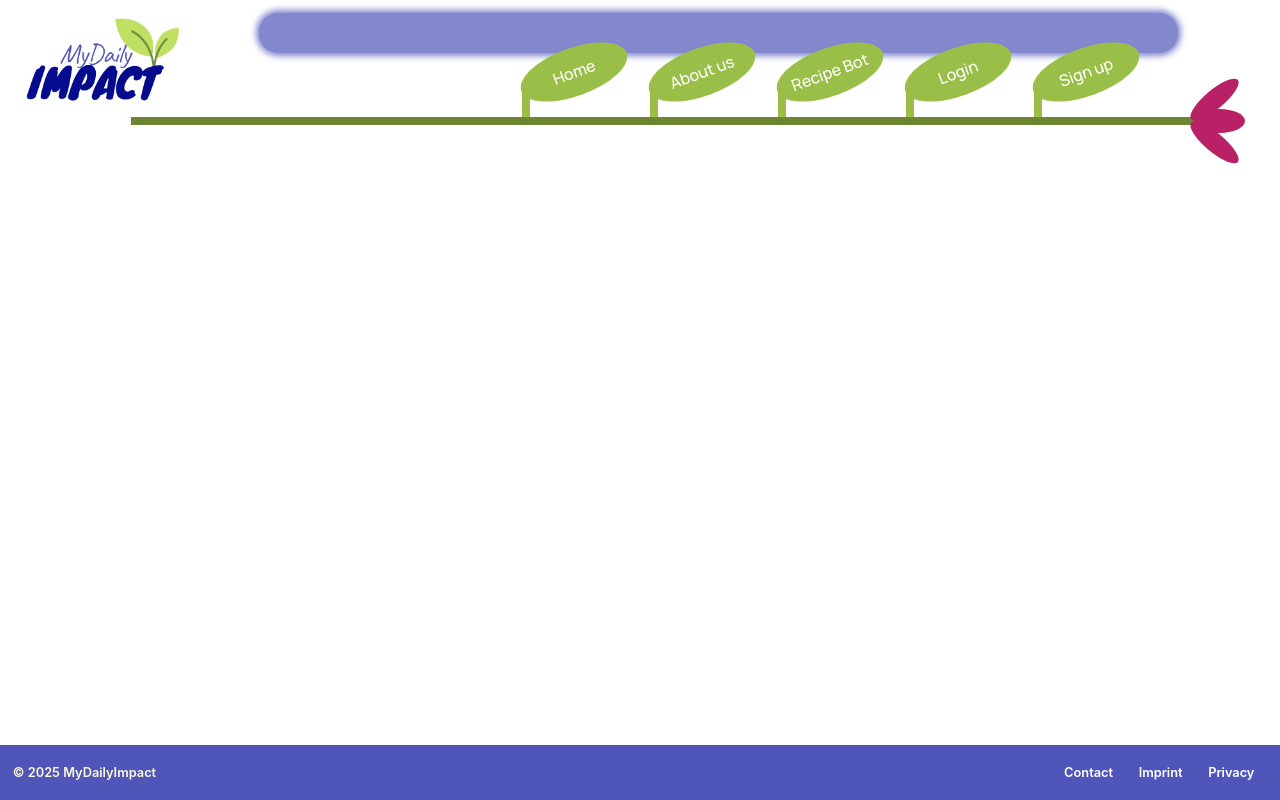
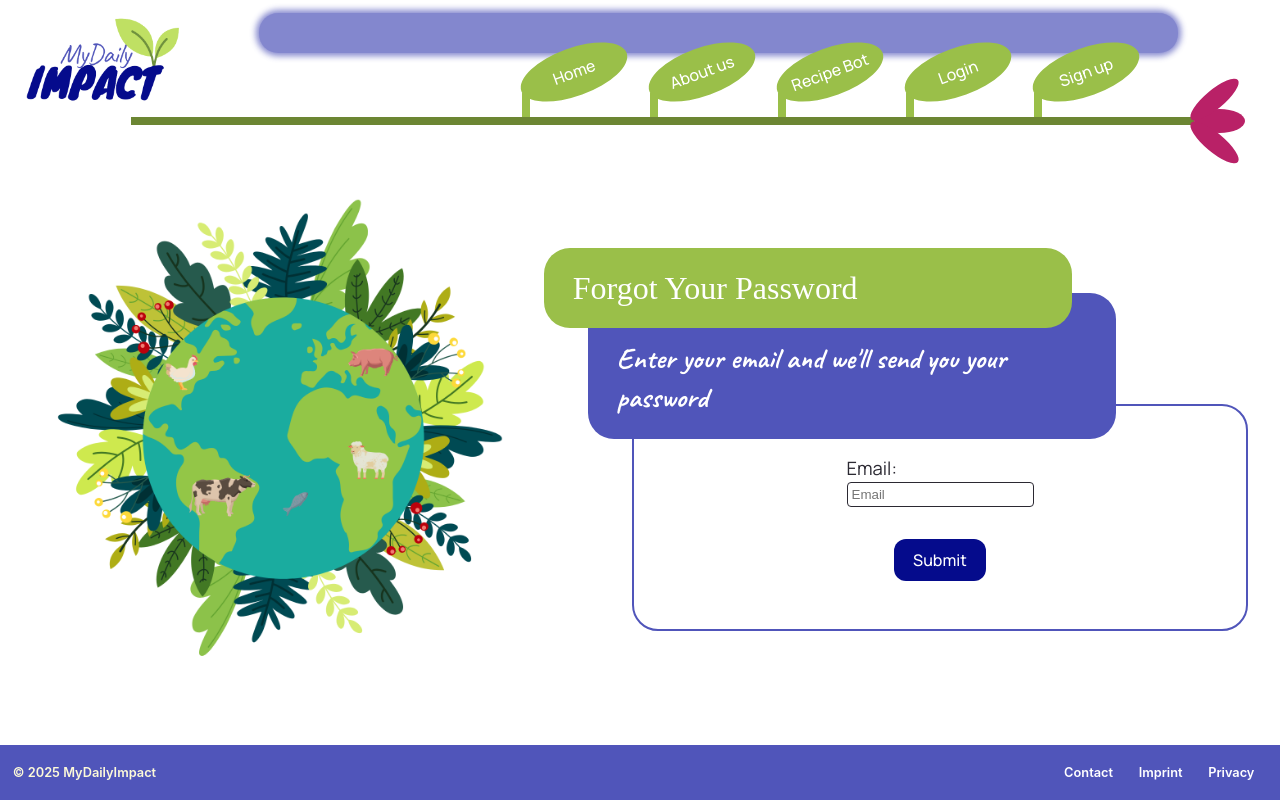
Before and after one commit to TechLabs-Remote-Bootcamp/WS24-MyDailyImpact, a React (Vite) app in the folder mdi-react/: page /forgot-password in a window 1280 px wide. Built offline with nearby package versions, Linux system fonts and the light colour scheme; a web font is replaced by a local one.

Commit message:
feature: created forgot password page and added routing and styling

```diff
--- a/mdi-react/src/App.jsx
+++ b/mdi-react/src/App.jsx
@@ -13,6 +13,7 @@ import ContactUs from "./components/pages/ContactUs";
 import Imprint from "./components/pages/Imprint";
 import Privacy from "./components/pages/Privacy";
 import Dashboard from "./components/pages/Dashboard";
+import ForgotPassword from "./components/pages/ForgotPassword";
 
 export default function App() {
   return (
@@ -34,6 +35,7 @@ export default function App() {
           <Route path="/imprint" element={<Imprint />}></Route>
           <Route path="/privacy" element={<Privacy />}></Route>
           <Route path="/recipeBot" element={<RecipeBot />}></Route>
+          <Route path="/forgot-password" element={<ForgotPassword />}></Route>
           <Route path="/dashboard" element={<Dashboard />}></Route>
         </Routes>
       </div>
--- a/mdi-react/src/components/Colored-Containers.module.scss
+++ b/mdi-react/src/components/Colored-Containers.module.scss
@@ -178,3 +178,14 @@
     }
   }
 }
+
+// Forgot Password
+
+.forgot-password-links {
+  label:nth-child(1) {
+    grid-column: 1/3;
+  }
+  :nth-child(2) {
+    grid-column: 1/3;
+  }
+}
--- /dev/null
+++ b/mdi-react/src/components/RC_forgotPassword.jsx
@@ -0,0 +1,28 @@
+import ColoredContainers from "./Colored-Containers";
+import Button from "./Button";
+import styles from "./Colored-Containers.module.scss";
+
+export default function RC_forgotPassword() {
+  return (
+    <>
+      <ColoredContainers
+        h2Text="Forgot Your Password"
+        h3Text="Enter your email and we'll send you your password"
+      >
+        <div>
+          <form className={styles["forgot-password-links"]} action="">
+            <label>
+              Email:
+              <input
+                className={styles["input"]}
+                type="email"
+                placeholder="Email"
+              />
+            </label>
+            <Button type="submit">Submit</Button>
+          </form>
+        </div>
+      </ColoredContainers>
+    </>
+  );
+}
--- /dev/null
+++ b/mdi-react/src/components/pages/ForgotPassword.jsx
@@ -0,0 +1,14 @@
+import Content_LR from "../Content_LR";
+import LC_bigImage from "../LC_bigImage";
+import RC_forgotPassword from "../RC_forgotPassword.jsx";
+
+export default function ForgotPassword() {
+  return (
+    <Content_LR
+      LeftComponent={
+        <LC_bigImage rotationOn={false} overflowText="My Daily Impact" />
+      }
+      RightComponent={<RC_forgotPassword />}
+    />
+  );
+}
--- a/mdi-react/src/components/pages/Login.jsx
+++ b/mdi-react/src/components/pages/Login.jsx
@@ -15,10 +15,10 @@ export default function Login() {
           <RC_login />
           <div>
             <p>
-              New User?{" "}
-              <Link to="/sign-up">
-                Sign up
-              </Link>
+              New User? <Link to="/sign-up">Sign up</Link>
+            </p>
+            <p>
+              <Link to="/forgot-password">Forgot password?</Link>
             </p>
           </div>
         </div>
--- a/mdi-react/src/components/pages/Login.module.scss
+++ b/mdi-react/src/components/pages/Login.module.scss
@@ -5,4 +5,15 @@
   display: flex;
   flex-direction: column;
   align-items: center;
+  p {
+    text-align: center;
+  }
+  a {
+    color: $primary;
+    font-weight: bold;
+    transition: all 100ms ease-in-out;
+    &:hover {
+      color: $secondary-medium;
+    }
+  }
 }
```
